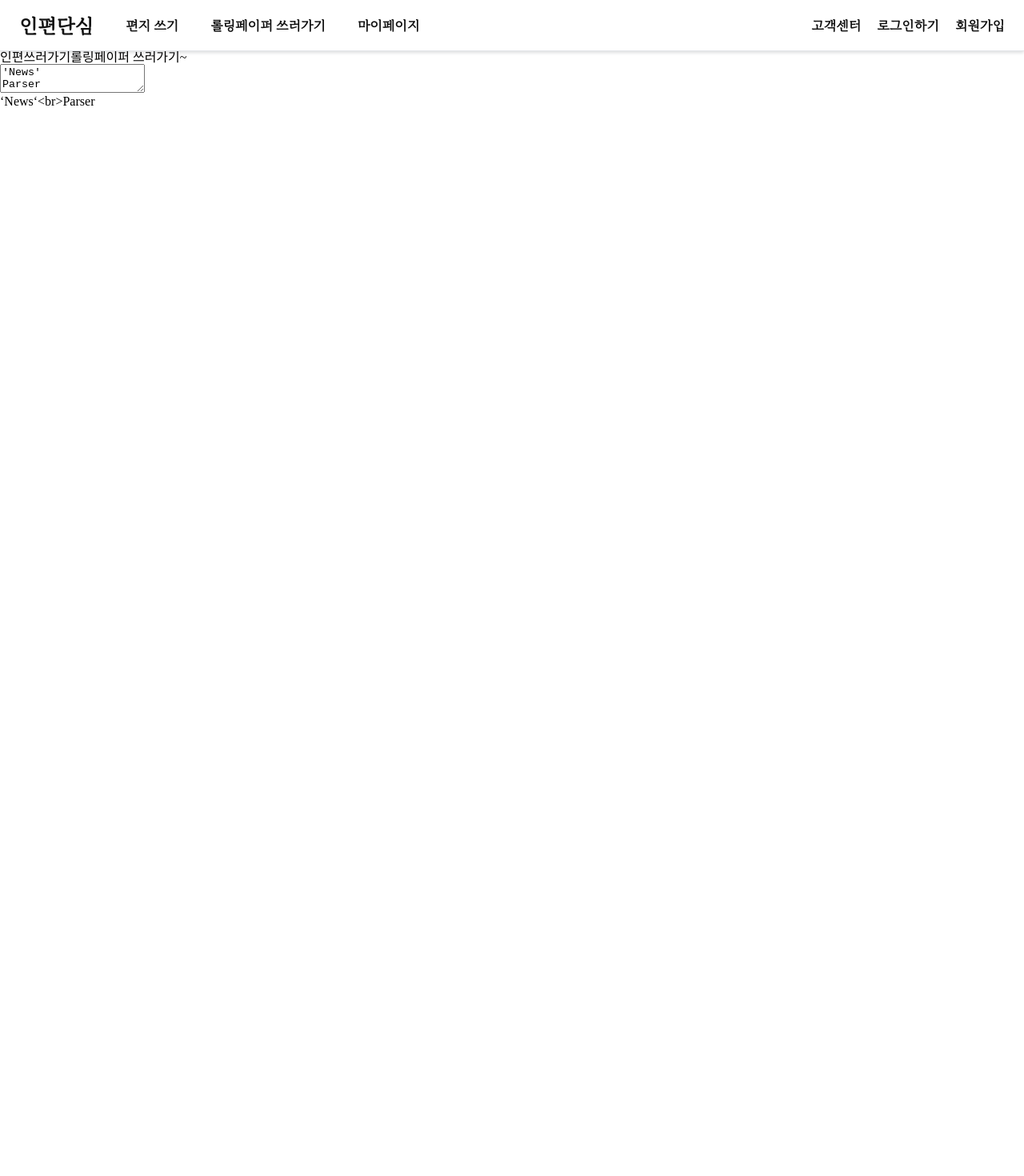
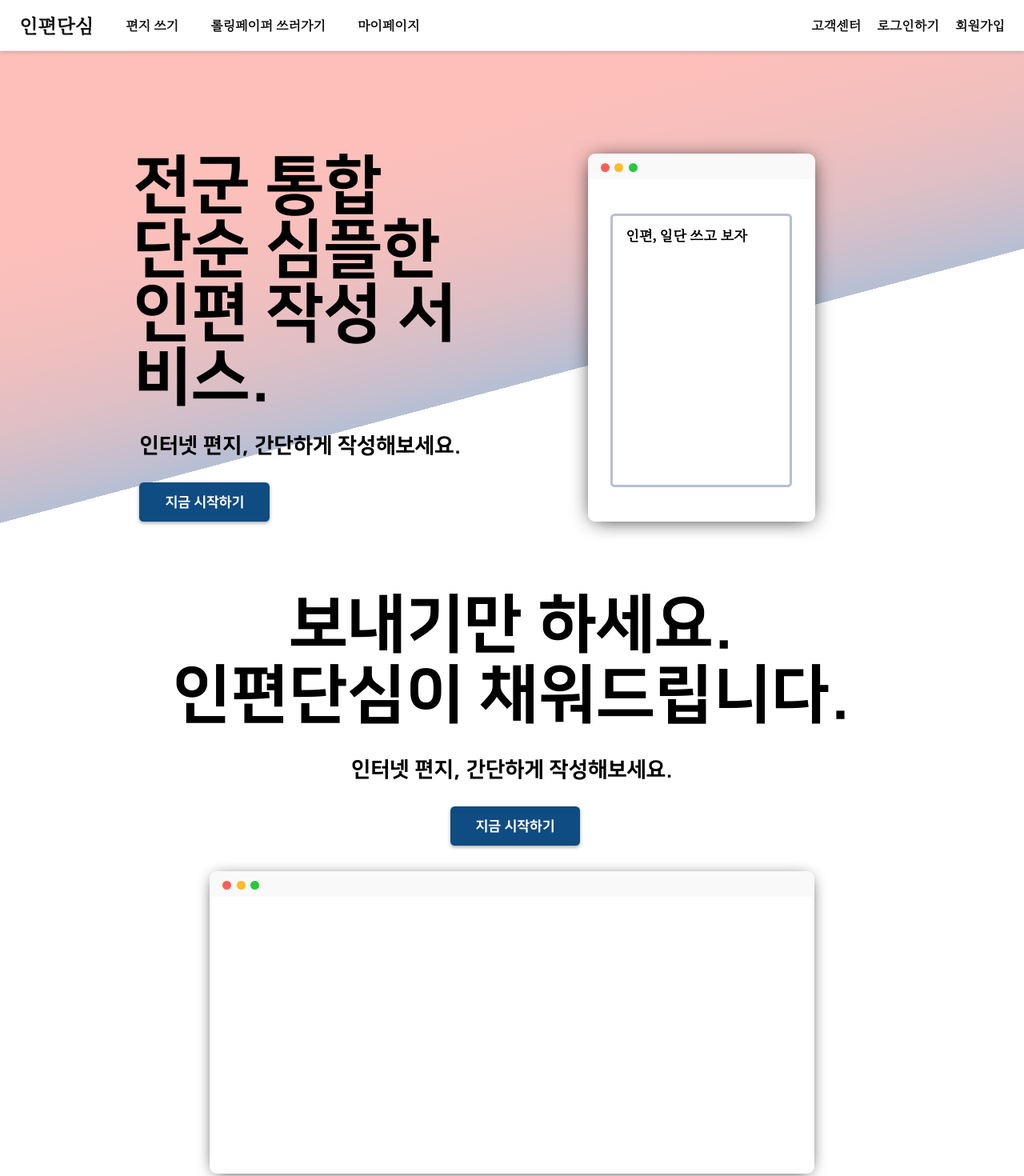
Before and after one commit to osamhack2020/WEB_InpenDansim_INPENDANSIM, a Vue app: page / in a window 1280 px wide. Shown: the top 1470 px of the page at 80% size. Before the commit the page ends 800 px from the top, so only its background shows below. Built offline with nearby package versions, Linux system fonts and the light colour scheme; no server answers.

Commit message:
STYLE: created main page

```diff
--- a/src/App.vue
+++ b/src/App.vue
@@ -25,16 +25,18 @@ export default {
   src: local("maruburi"),
     url(./assets/fonts/MARUBuriBetaR.ttf) format("truetype");
 }
+@font-face {
+  font-family: "nanum square";
+  src: local("nanum square"),
+    url(./assets/fonts/NanumSquareEB.ttf) format("truetype");
+}
+
 html,
 body {
-  height: 100%;
   margin: 0;
   padding: 0;
 }
 
-#app {
-  height: 100%;
-}
 
 * {
   -webkit-box-sizing: border-box;
--- a/src/views/Home.vue
+++ b/src/views/Home.vue
@@ -1,12 +1,63 @@
 <template>
   <div class="home">
     <Navigation></Navigation>
-    <div>
-      <router-link to="/write/mail" tag="a">인편쓰러가기</router-link>
+    <div class='page-1'>
+      <!-- <router-link to="/write/mail" tag="a">인편쓰러가기</router-link>
       <router-link to="/write/rolling">롤링페이퍼 쓰러가기~</router-link>
       <div></div>
       <textarea :value="text" @input="text = $event.target.value"></textarea>
-      <div>{{ text.replace(/\n/gi, "&lt;br&gt;").replace(/'/gi, "‘") }}</div>
+      <div>{{ text.replace(/\n/gi, "&lt;br&gt;").replace(/'/gi, "‘") }}</div> -->
+
+      <div class='page-1__left'>
+        <div class='main-text'>
+          <span>전군 통합<br>단순 심플한<br>인편 작성 서비스.</span>
+        </div>
+        <div class='sub-text'>
+          <span>인터넷 편지, 간단하게 작성해보세요.</span>
+        </div>
+        <div class='btn'>
+          <div>지금 시작하기</div>
+        </div>
+      </div>
+      <div class='page-1__right'>
+          <div class='image'>
+            <div class='top-bar'>
+              <div class='btn-1'></div>
+              <div class='btn-2'></div>
+              <div class='btn-3'></div>
+            </div>
+            <div class='bottom'>
+              <div class='text-area'>
+                인편, 일단 쓰고 보자
+              </div>
+            </div>
+          </div>
+      </div>
+    </div>
+    <div class='page-2'>
+      <div class='page-2__middle'>
+        <div class='main-text'>
+          <span>보내기만 하세요.</span>
+        </div>
+        <div class='main-text'>
+          <span>인편단심이 채워드립니다.</span>
+        </div>
+        <div class='sub-text'>
+          <span>인터넷 편지, 간단하게 작성해보세요.</span>
+        </div>
+        <div class='btn'>
+          <div>지금 시작하기</div>
+        </div>
+        <div class='image'>
+            <div class='top-bar'>
+              <div class='btn-1'></div>
+              <div class='btn-2'></div>
+              <div class='btn-3'></div>
+            </div>
+            <div class='bottom'>
+            </div>
+          </div>
+      </div>
     </div>
   </div>
 </template>
@@ -28,12 +79,165 @@ export default {
 };
 </script>
 
-<style scoped>
-.home {
+<style scoped lang='scss'>
+
+//templates
+.main-text {
+    font-family: "nanum square";
+    font-size: 60pt;
+    font-weight: bolder;
+  }
+  .sub-text {
+    font-family: 'nanum square';
+    font-size: 20pt;
+  }
+  .btn div {
+    display: inline-block;
+    margin-left: 0.5rem;
+    padding: 1rem 2rem;
+    border: none;
+    border-radius: 4pt;
+    box-shadow: 0 2px 4px 0 #aaa;
+    background: #0f4c81;
+    font: {
+      family: 'nanum square';
+      size: 13pt;
+      weight: lighter;
+    }
+    color: #fff;
+
+    transition: box-shadow 0.3s ease;
+    &:hover {cursor: pointer;}
+    &:active {
+      border: none;
+      box-shadow: none;
+    }
+  }
+  .image {
+    width: 60%;
+    height: 100%;
+    border-radius: 7pt;
+    box-shadow: 0 2pt 20pt -5pt #000;
+    display: grid;
+    grid-template-rows: 2rem auto;
+    .top-bar {
+      background: #f9f9f9;
+      border-radius: 7pt 7pt 0 0;
+      display: flex;
+      align-items: center;
+      padding-left: 1rem;
+      div {
+        width: 0.7rem;
+        height: 0.7rem;
+        border-radius: 0.4rem;
+        margin: 0.2rem 0.4rem 0 0;
+      }
+      .btn-1 {
+        background: #fa5f57;
+      }
+      .btn-2 {
+        background: #fcbc28;
+      }
+      .btn-3 {
+        background: #26c93d;
+      }
+    }
+    .bottom {
+      border-radius: 0 0 7pt 7pt;
+      background: #fff;
+      display: flex;
+      justify-content: center;
+      align-items: center;
+    }
+  }
+
+
+//first page
+.page-1 {
+  width: 100vw;
+  height: 80vh;
+  padding: 10% 13%;
+  background: linear-gradient(165deg, #ffbfb9 0, 50%, #b5bfd4 60%, #fff 60% 100%);
+
   display: grid;
-  grid-template-rows: auto 1fr;
+  grid-template-columns: 1fr 1fr;
+}
+.page-1__left {
+  .main-text {
+    margin-bottom: 2rem;
+  }
+  .sub-text {
+    margin: 0 0 2rem 0.5rem;
+  }
+  .btn div {
+    margin-left: 0.5rem;
+  }
+}
+.page-1__right {
+  display: grid;
+  grid-template-columns: 1fr;
+  justify-items: center;
+  align-items: center;
 
-  height: 100%;
-  z-index: -1;
+  .image {
+    width: 60%;
+    height: 100%;
+
+    .bottom {
+      .text-area {
+        width: 80%;
+        height: 80%;
+        border: 3px solid #b5bfd4;
+        border-radius: 4pt;
+        padding: 1rem;
+        font: {
+        family: 'maruburi';
+        size: 13pt;
+        weight: bold;
+      }
+      }
+    }
+  }
+}
+
+.page-2 {
+  width: 100vw;
+  height: 100vh;
+  // padding: 10% 13%;
+  display: grid;
+  grid-template-columns: 1fr;
+  justify-items: center;
+  align-items: center;
+
+  &__middle {
+    display: flex;
+    flex-direction: column;
+    align-items: center;
+
+    .main-text {
+      margin-bottom: 0.5rem;
+    }
+    .sub-text {
+      margin: 2rem 0;
+    }
+    .btn {
+      margin-bottom: 2rem;
+    }
+
+    .image {
+      width: 20cm;
+      height: 10cm;
+      box-shadow: 0 2pt 15pt -5pt #000;
+    }
+  }
+}
+
+
+
+@media (max-width: 814px) {
+  .page-1 {
+    grid-template-columns: none;
+    grid-template-rows: 1fr 1fr;
+  }
 }
 </style>
--- a/src/views/WriteMail.vue
+++ b/src/views/WriteMail.vue
@@ -355,7 +355,7 @@ export default {
   display: grid;
   grid-template-rows: auto 1fr;
 
-  height: 100%;
+  height: 100vh;
 }
 
 .mail {
```
Also changed, not shown: src/assets/fonts/NanumSquareB.ttf (added), src/assets/fonts/NanumSquareEB.ttf (added).
